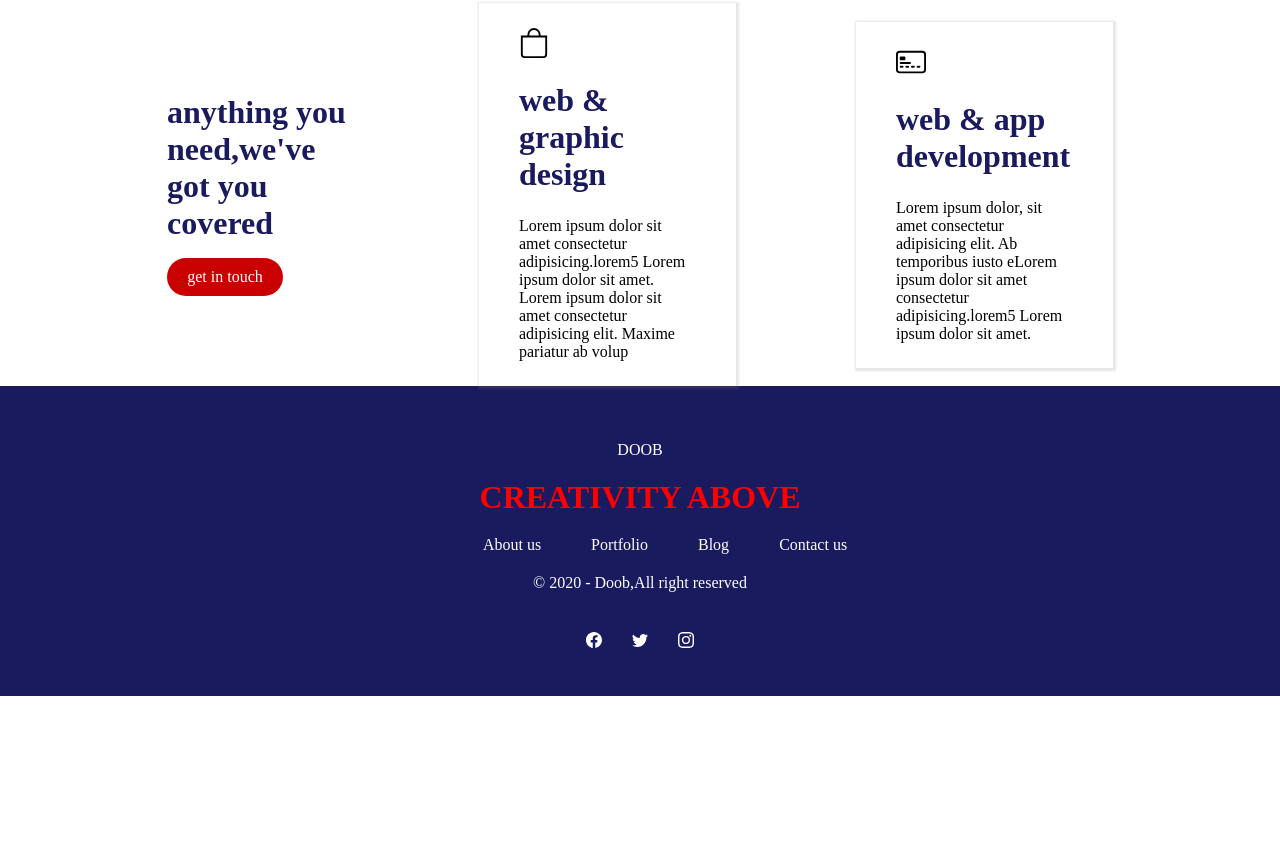
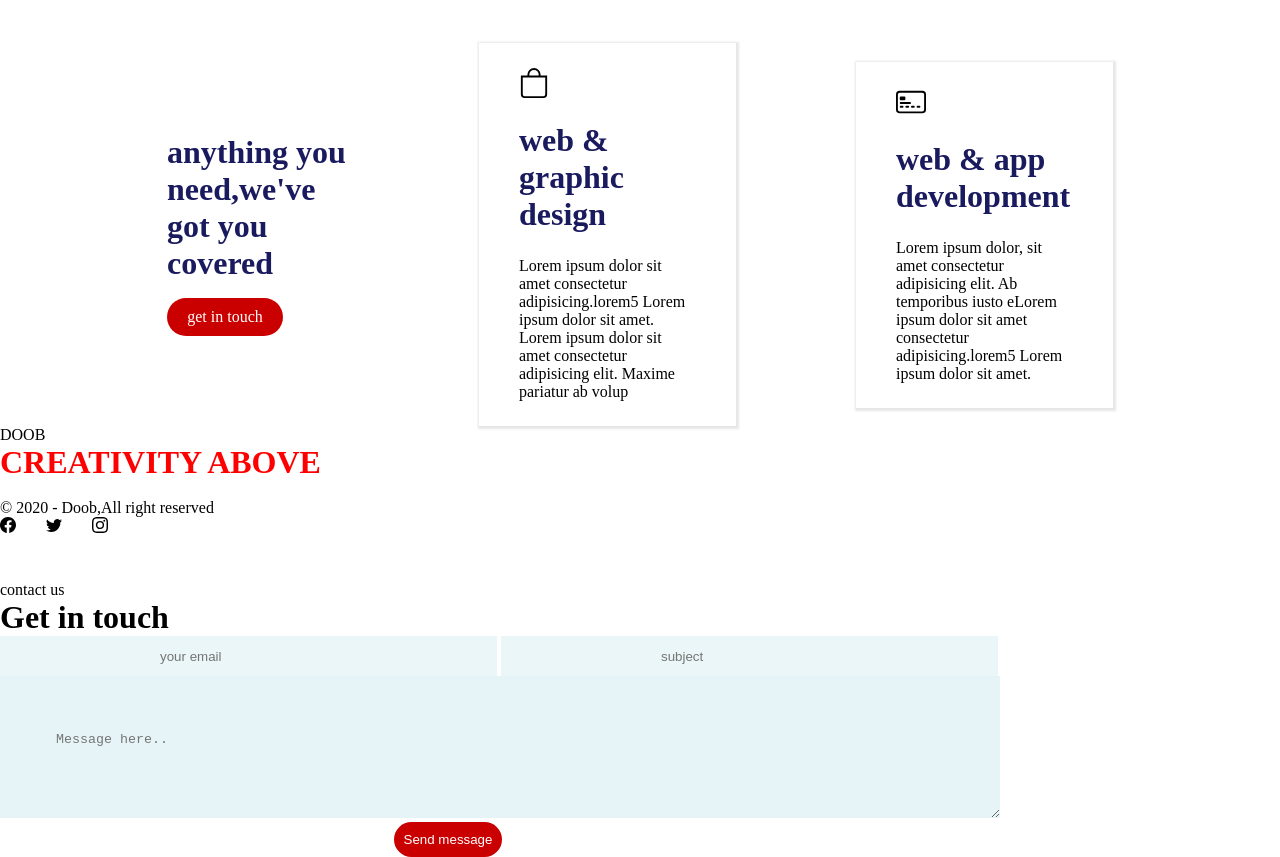
Before and after one commit to Khadija-baidi/doob, a plain HTML site: page doob/index.html in a window 1280 px wide. Shown: the part 498-1355 px from the top of the page. Before the commit the page ends 1194 px from the top, so only its background shows below. Drawn offline with Linux system fonts and the light colour scheme.

Commit message:
last part

```diff
--- a/doob/index.html
+++ b/doob/index.html
@@ -83,5 +83,20 @@
 
         </footer>
 
+
+    <!--input-->
+    <div class="input">
+        <p>contact us</p>
+        <h1>Get in touch</h1>
+        <form action="">
+            <input placeholder="your email" type="email">
+            <input placeholder="subject" type="text">
+
+            </form>
+        <textarea placeholder="Message here.." name="" id=""></textarea>
+        <div class="but">
+        <button>Send message </button>
+    </div>
+    </div>
 </body>
 </html>
--- a/doob/public/css/app.css
+++ b/doob/public/css/app.css
@@ -12,6 +12,7 @@ header{
 nav{
     display: flex;
 justify-content: center;
+padding: 20px;
 
 }
 .lwst{
@@ -128,6 +129,7 @@ justify-content: center;
     color: rgb(52, 52, 176);
     padding: 10px;
  }
+<<<<<<< Updated upstream
  footer{
     display: flex;
     flex-direction: column;
@@ -153,3 +155,43 @@ justify-content: center;
   gap: 30px;
   padding-bottom: 6vh;
 }
+=======
+ .input{
+    padding-left: 33vh;
+    display: flex;
+    flex-direction: column;
+    gap: 15px;
+    padding-bottom: 50px;
+ }
+ form>input{
+ padding-inline: 20vh;
+height: 5vh;
+background-color: rgba(173, 216, 230, 0.248);
+border: none;
+ }
+ textarea{
+    width: 111vh;
+    padding: 7vh;
+    background-color: rgba(173, 216, 230, 0.307);
+    border: none;
+}
+form>input:focus , textarea{
+    outline: none;
+}
+.but{
+ width: 70%;
+
+ display: flex;
+ justify-content: center;
+}
+.but>button{
+
+    border: none;
+    color: white;
+    background-color: rgb(202, 0, 0);
+    padding: 10px;
+    border-radius: 20px;
+    text-align: center;
+}
+
+>>>>>>> Stashed changes
```
